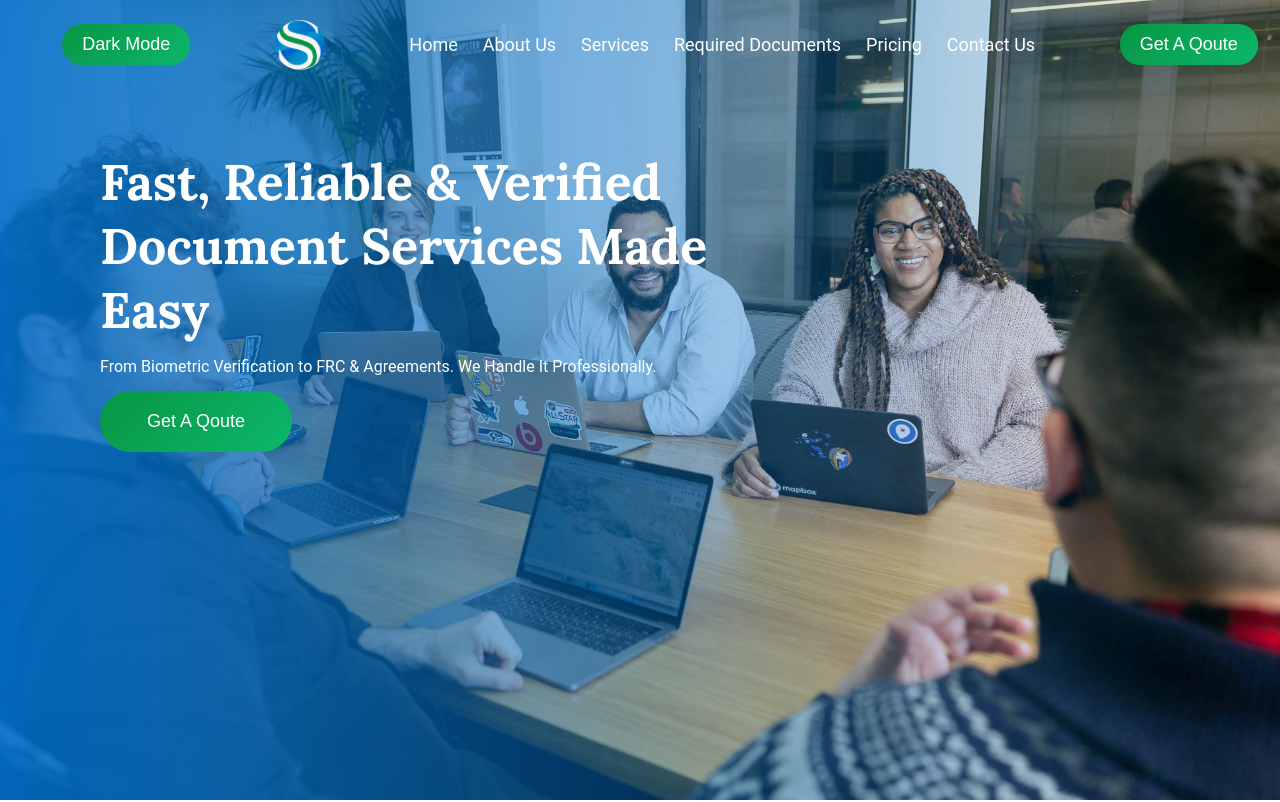
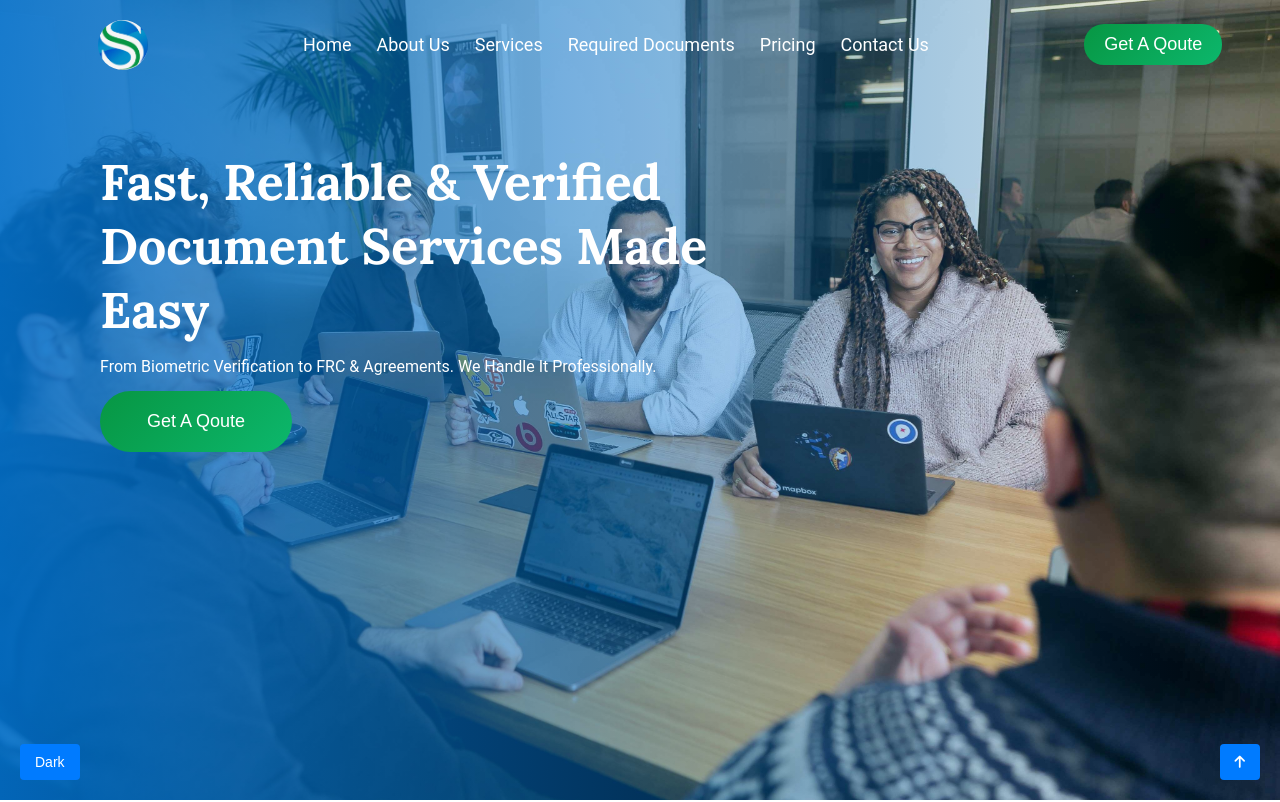
Before and after one commit to maheenfarooqui/Siddiqui-Consultant, a plain HTML site: page index.html in a window 1280 px wide. Shown: the top 802 px of the page. Drawn offline with Linux system fonts and the light colour scheme.

Commit message:
add light dark mode

```diff
--- a/index.html
+++ b/index.html
@@ -22,7 +22,6 @@
     <!-- nav bar section -->
     <header>
       <nav class="stickyHeader">
-        <button class="darkbtn">Dark Mode</button>
         <img src="assete/logo.png" alt="logo"/>
         <div class="hamburger">
           <i class="fa-solid fa-bars fa-2x"></i>
@@ -48,6 +47,7 @@
         <button class="clickForm">Get A Qoute</button>
       </div>
     </header>
+     <button class="darkbtn">Dark</button>
        <!-- pop up form -->
       <div class="popUp">
         <div class="popUpForm">
@@ -61,6 +61,7 @@
           </form>
         </div>
       </div>
+      <a href="#" class="back-to-top"><i class="fa-solid fa-arrow-up"></i></a>
     <!-- service section -->
     <section class="services">
       <h1>What We Do?</h1>
--- a/script.js
+++ b/script.js
@@ -60,8 +60,8 @@ darkModeBtn.addEventListener("click", function(){
 
   document.body.classList.toggle("darkMode");
   if(document.body.classList.contains("darkMode")){
-    darkModeBtn.textContent = "Dark Mode"
+    darkModeBtn.textContent = "Light"
   }
 else{
- darkModeBtn.textContent = "light Mode";
+ darkModeBtn.textContent = "Dark";
 }});
--- a/style.css
+++ b/style.css
@@ -567,7 +567,6 @@ body.darkMode {
   background-color: #0D0D0D;
   color: #E5E5E5;
 }
-
 body.darkMode h1,
 body.darkMode h2,
 body.darkMode h3 {
@@ -575,12 +574,46 @@ body.darkMode h3 {
 }
 
 body.darkMode a {
-  color: #5aa9f4; /* Tumhara brand blue */
+  color: #5aa9f4;
 }
 
 body.darkMode button {
-  background: linear-gradient(135deg, #0cb76c , #079643);
+  background: linear-gradient(135deg, #0cb76c , black);
   color: #fff;
+}
+.darkbtn{
+  position: fixed;
+  bottom: 20px;
+  left: 20px;
+  padding: 10px 15px;
+  background: #007BFF;
+  color: #fff;
+  text-decoration: none;
+  border-radius: 4px;
+  font-size: 14px;
+  outline: none;
+  border: none;
+  cursor: pointer;
+}
+.darkbtn:hover{
+  background: #0056b3;
+}
+.back-to-top {
+  position: fixed;
+  bottom: 20px;
+  right: 20px;
+  padding: 10px 15px;
+  background: #007BFF;
+  color: #fff;
+  text-decoration: none;
+  border-radius: 4px;
+  font-size: 14px;
+}
+.back-to-top:hover {
+  background: #0056b3;
+}
+html {
+  scroll-behavior: smooth;
 }
 
 
```
Also changed, not shown: assete/up-arrow.png (added).
